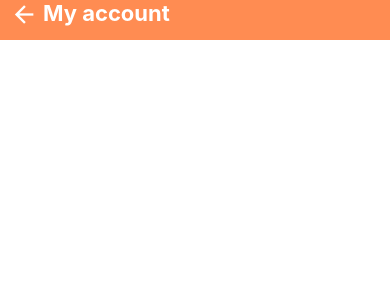
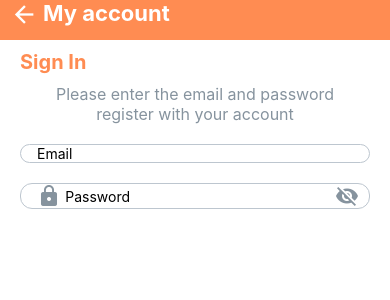
Before and after one commit to PhunPun/FoodDeliveryApp, a React Native app: screen / in a window 390 px wide. Shown: the top 300 px of the page. Built offline with nearby package versions, Linux system fonts and the light colour scheme.

Commit message:
add textInput and style in login screen

```diff
--- a/App.js
+++ b/App.js
@@ -1,8 +1,8 @@
 import React from "react";
+import { View, Text, StyleSheet,StatusBar } from "react-native";
+import { colors } from "./src/global/style";
 
-import { View, Text, StyleSheet,StatusBar } from "react-native";
-import Header from "./src/components/Header";
-import { colors } from "./src/global/style";
+import SignInScreen from "./src/screens/authScreens/SignInScreen";
 export default function App(){
     return (
         <View style={style.container}>
@@ -10,7 +10,7 @@ export default function App(){
                 barStyle={'light-content'}
                 backgroundColor={colors.statusBar}
             />
-            <Header title={'My account'}/>
+            <SignInScreen/>
         </View>
     )
 }
--- a/src/components/Header.js
+++ b/src/components/Header.js
@@ -3,7 +3,7 @@ import { colors, parameters } from "../global/style";
 import { Icon } from "react-native-elements";
 
 import { View, Text, StyleSheet, Dimensions } from "react-native";
-export default function Header({title}){
+export default function Header({title, type}){
     return(
         <View style={style.header}>
             <View style={{
@@ -11,7 +11,7 @@ export default function Header({title}){
             }}>
                 <Icon
                     type="material-community"
-                    name="arrow-left"
+                    name= {type}
                     color={colors.headerText}
                     size={28}
                     onPress={()=>{}}
--- a/src/global/style.js
+++ b/src/global/style.js
@@ -12,7 +12,33 @@ export const colors ={
     headerText: 'white'
 }
 
+export const fontSizes = {
+    s1: 30,
+    s2: 28,
+    s3: 26,
+    s4: 24,
+    s5: 22,
+    s6: 20,
+    s7: 18,
+    s8: 16,
+}
+
+export const fontWeights={
+    w1: 'black',
+    w2: 500,
+    w3: 600,
+    w4: 700,
+    w5: 800,
+    w6: 900,
+    w7: 'bold',
+}
 export const parameters ={
     headerHeight: 40,
 
 }
+
+export const titles={
+    color:"#ff8c52",
+    fontSize :20,
+    fontWeight:"bold"
+}
--- /dev/null
+++ b/src/screens/authScreens/SignInScreen.js
@@ -0,0 +1,92 @@
+import React from "react";
+import {
+    View,
+    Text,
+    StyleSheet,
+    Dimensions,
+    TextInput
+} from "react-native";
+import { Icon } from "react-native-elements";
+import * as Animatable from "react-native-animatable"
+
+import {
+    colors,
+    parameters,
+    titles,
+    fontSizes,
+    fontWeights
+} from "../../global/style";
+import Header from "../../components/Header";
+export default function SignInScreen(){
+    return(
+        <View style={styles.container}>
+            <Header title={'My account'} type={'arrow-left'}/>
+            <View style={{marginLeft: 20, marginTop: 10}}>
+                <Text style={titles}>Sign In</Text>
+            </View>
+            <View style={{ alignItems: 'center', marginTop: 10}}>
+                <Text style={styles.text1}>Please enter the email and password</Text>
+                <Text style={styles.text1}>register with your account</Text>
+            </View>
+            <View style={{marginTop: 20}}>
+                <View>
+                    <TextInput
+                        style={styles.textInput1}
+                        placeholder="Email"
+                    />
+                </View>
+                <View style={styles.textInput2}>
+                    <Animatable.View>
+                        <Icon
+                            name ={'lock'}
+                            iconStyle={{color: colors.grey3}}
+                            type="material"
+                        />
+                    </Animatable.View>
+                    <TextInput
+                        style={{width: '80%'}}
+                        placeholder="Password"
+                    />
+                    <Animatable.View>
+                        <Icon
+                            name ={"visibility-off"}
+                            iconStyle={{color: colors.grey3}}
+                            type="material"
+                            style={{marginRight: 10}}
+                        />
+                    </Animatable.View>
+                </View>
+            </View>
+        </View>
+    )
+}
+const styles = StyleSheet.create({
+    container: {
+        flex: 1
+    },
+    text1: {
+        color: colors.grey3,
+        fontSize: fontSizes.s8,
+        fontWeight: fontWeights.w1
+    },
+    textInput1:{
+        borderWidth:1,
+        borderColor: colors.grey4,
+        marginHorizontal: 20,
+        borderRadius: 12,
+        marginBottom: 20,
+        paddingLeft:16
+    },
+    textInput2:{
+        borderWidth:1,
+        borderColor: colors.grey4,
+        marginHorizontal: 20,
+        borderRadius: 12,
+        flexDirection: "row",
+        justifyContent: "space-between",
+        alignContent:"center",
+        alignItems: "center",
+        paddingLeft:16
+    },
+
+})
```
